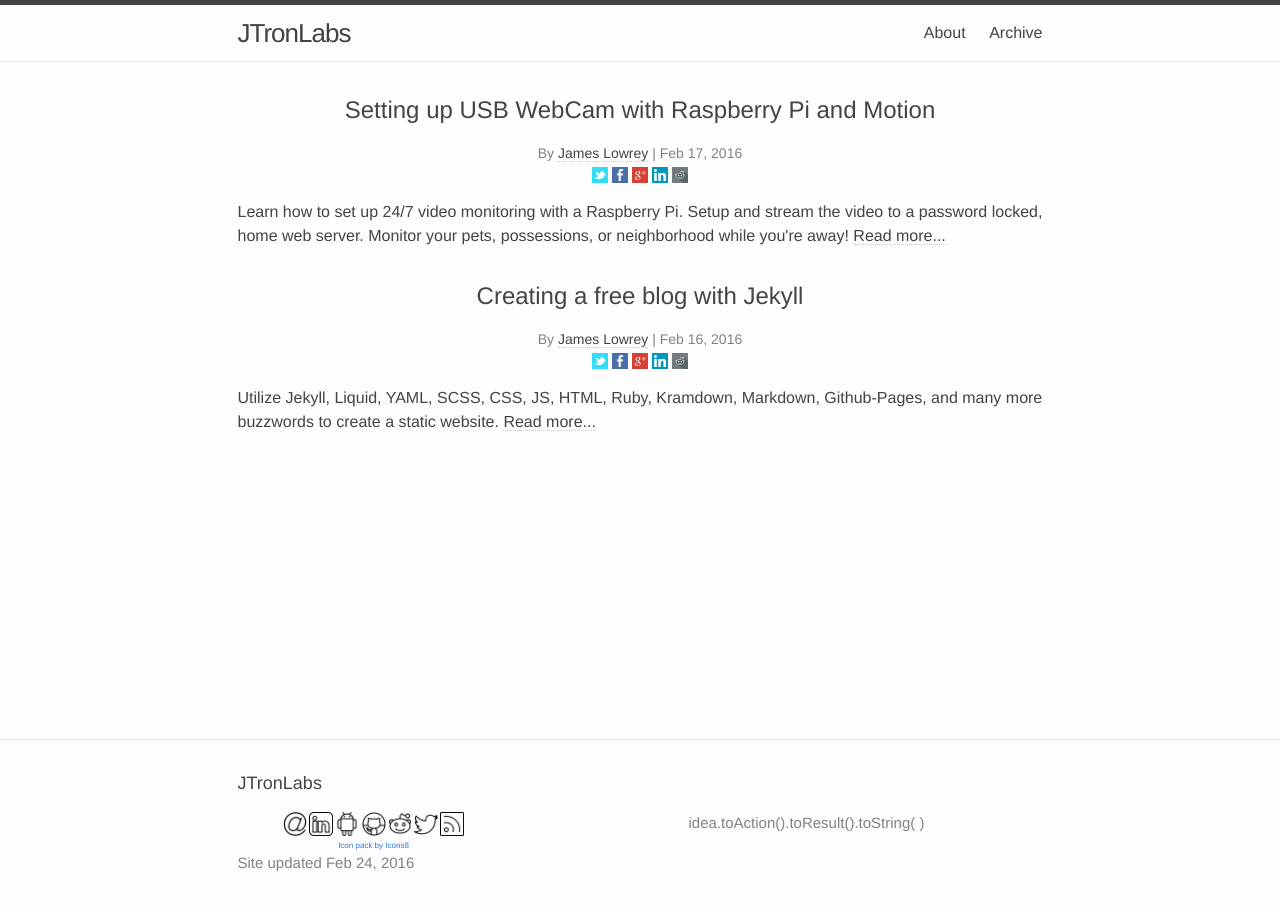
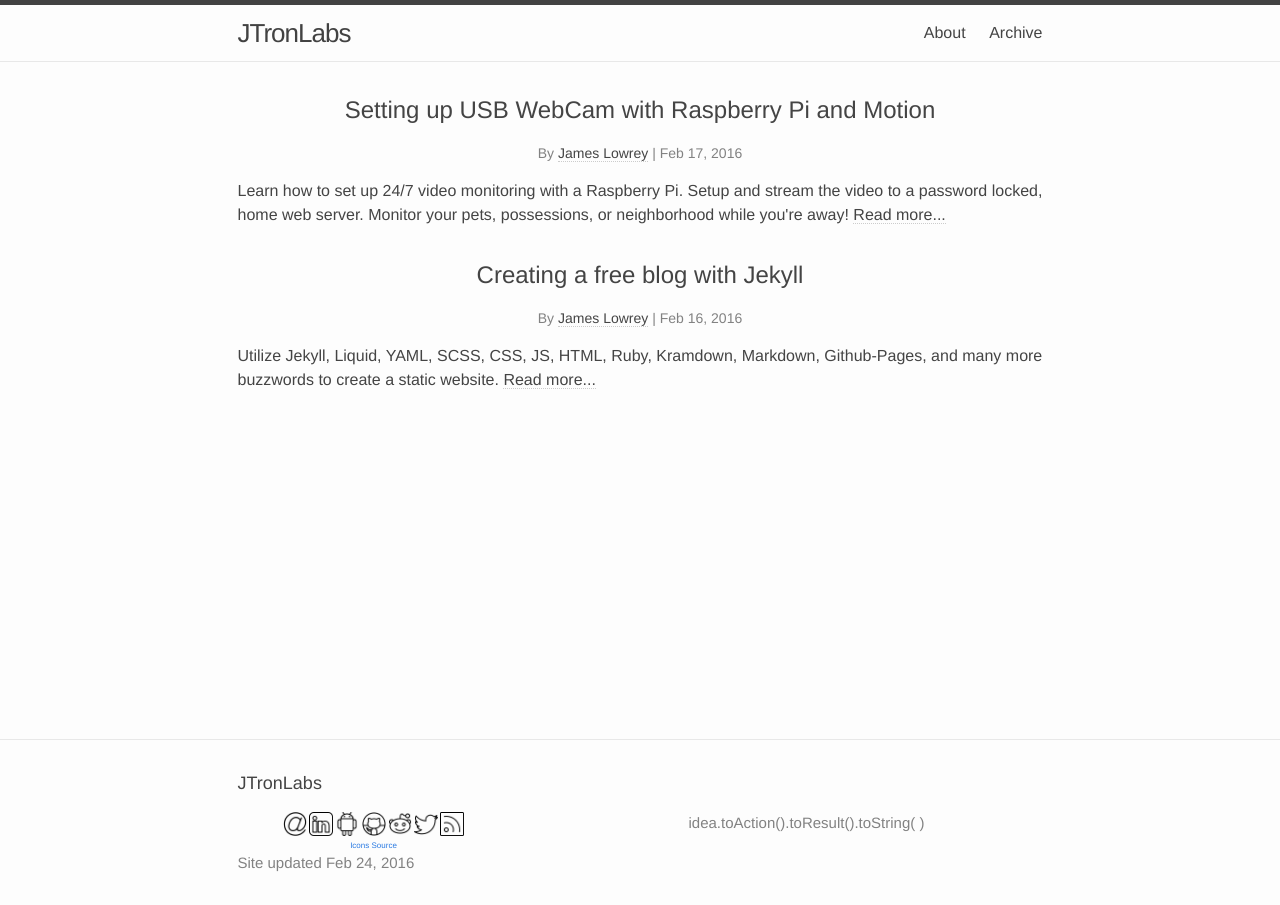
Before and after one commit to JTronLabs/blog, a Jekyll site: the page built from index.html, in a window 1280 px wide. Built offline with Jekyll 4.4.1, drawn with Linux system fonts in a browser that asks for light colours; comment, search, counter and statistics services are not loaded.

Commit message:
removed social share buttons from index page

```diff
--- a/_includes/contact-link-btns.html
+++ b/_includes/contact-link-btns.html
@@ -12,5 +12,5 @@
 
   </div>
 
-  <a href="https://icons8.com">Icon pack by Icons8</a>
+  <a href="https://icons8.com">Icons Source</a>
 </div>
--- a/_includes/post-meta.html
+++ b/_includes/post-meta.html
@@ -6,5 +6,7 @@
   -->
   By <a href="/about" class="text_like_link nice-underline">James Lowrey</a> |
   <time datetime="{{ include.date | date_to_xmlschema }}" itemprop="datePublished">{{ include.date | date: "%b %-d, %Y" }}</time>
-  {% include social-media-share-post.html %}
+  {% unless include.remove_social_btns %}
+    {% include social-media-share-post.html %}
+  {% endunless %}
 </div>
--- a/_includes/social-media-share-post.html
+++ b/_includes/social-media-share-post.html
@@ -1,5 +1,3 @@
-<!-- Icon source: http://www.iconarchive.com/ -->
-
 <div id="social-media-share-btns">
     <a href="https://twitter.com/intent/tweet?text={{ page.title }}&url={{ site.url }}{{ page.url }}&via={{ site.twitter_username }}&related={{ site.twitter_username }}" rel="nofollow" target="_blank" title="Share on Twitter">
       <img src="/img/twitter_icon.png" alt="Twitter">
@@ -17,6 +15,8 @@
       <img src="/img/reddit_icon.png" alt="Reddit">
     </a>
     <!--
+    <a href="http://www.iconarchive.com/" class="text_like_link">Source</a>
+
     https://developers.google.com/+/web/+1button/
       <div class="g-plusone" data-width="300"></div>
     -->
--- a/_layouts/post.html
+++ b/_layouts/post.html
@@ -7,6 +7,7 @@ layout: default
   <header class="post-header">
     <h1 class="post-title" itemprop="name headline">{{ page.title }}</h1>
     <h4>{{ page.title-subtext }}</h4>
+
     {% include post-meta.html date=page.date %}
   </header>
 
--- a/_sass/_layout.scss
+++ b/_sass/_layout.scss
@@ -278,6 +278,8 @@ a.nice-underline{
 #social-media-share-btns{
   a{
     text-decoration: none;
+    font-size: 5px;
+    vertical-align: bottom;
     img{
       height: $small-icon-len;
       width: $small-icon-len;
--- a/index.html
+++ b/index.html
@@ -11,7 +11,7 @@ layout: default
           <a href="{{ post.url | prepend: site.baseurl }}">{{ post.title }}</a>
         </h2>
 
-        {% include post-meta.html date=post.date%}
+        {% include post-meta.html date=post.date remove_social_btns=true %}
 
         <p>{{ post.blurb }} <a href="{{ post.url | prepend: site.baseurl }}" class="text_like_link nice-underline">Read more...</a> </p>
 
```
